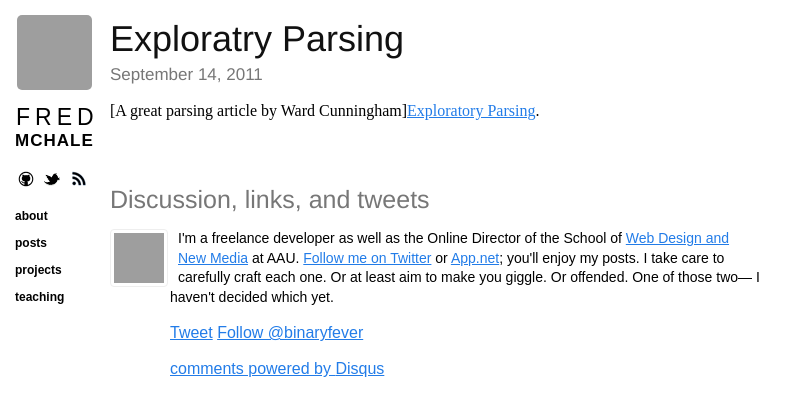
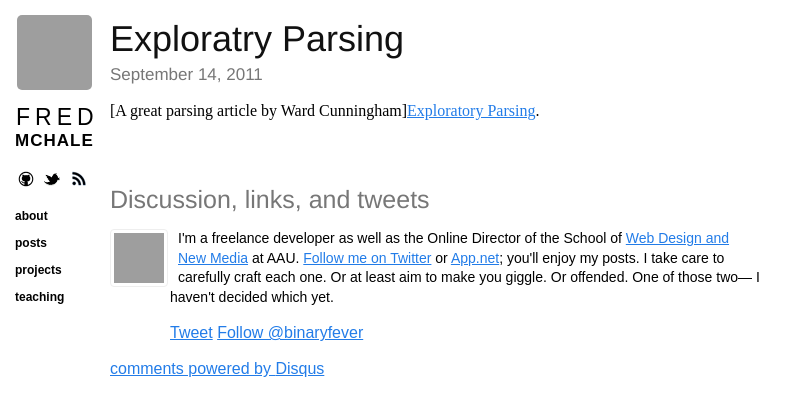
Before and after one commit to binaryfever/binaryfever.com, a Jekyll site: the page built from _posts/2011-09-14-Exploratry-Parsing.html, in a window 1280 px wide. Shown: the top 416 px of the page, without its empty margins (0-807 px from the left). Built offline with Jekyll 4.4.1, drawn with Linux system fonts in a browser that asks for light colours; nearby versions of some CDN libraries; some web fonts are replaced; Markdown is read by kramdown in place of the engine named in the settings; a script that is not in the unit is left out; comment, search, counter and statistics services are not loaded; grey boxes are pictures that could not be loaded.

Commit message:
Added header for posts list

```diff
--- a/_layouts/layout.html
+++ b/_layouts/layout.html
@@ -56,7 +56,6 @@
       </ul>
     </section>
   </section>
-
   {{ content }}
 </body>
 
--- a/_layouts/post.html
+++ b/_layouts/post.html
@@ -32,7 +32,10 @@
 
       <script src="http://platform.twitter.com/widgets.js" type="text/javascript"></script>
 
-      <div id="disqus_thread"></div>
+
+    </section>
+
+    <div id="disqus_thread"></div>
     <script type="text/javascript">
         /* * * CONFIGURATION VARIABLES: EDIT BEFORE PASTING INTO YOUR WEBPAGE * * */
         var disqus_shortname = 'binaryfever'; // required: replace example with your forum shortname
@@ -46,6 +49,5 @@
     </script>
     <noscript>Please enable JavaScript to view the <a href="http://disqus.com/?ref_noscript">comments powered by Disqus.</a></noscript>
     <a href="http://disqus.com" class="dsq-brlink">comments powered by <span class="logo-disqus">Disqus</span></a>
-    </section>
   </section>
 </section>
--- a/css/base.css
+++ b/css/base.css
@@ -173,8 +173,14 @@
       .content .listing a:hover {
         text-decoration: underline; }
   .content .meta {
-    margin: 30px 0;
-    padding: 10px 0;
+    margin-top: 30px;
+    margin-bottom: 30px;
+    margin-right: 0px;
+    margin-left: 0px;
+    padding-top: 10px;
+    padding-bottom: 10px;
+    padding-right: 0px;
+    padding-left: 0px;
     font-family: "Droid Sans", sans-serif; }
     .content .meta p {
       line-height: 1.4;
--- a/index.html
+++ b/index.html
@@ -4,6 +4,8 @@
 ---
 
 <section class="content">
+	  <h2>Latest Posts</h2>
+
   <ul class="listing">
     {% for post in site.posts %}
     <li>
```
